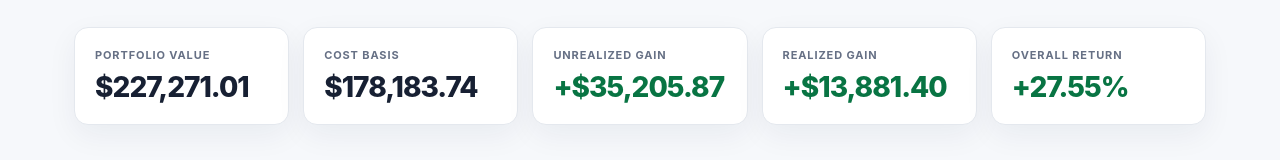
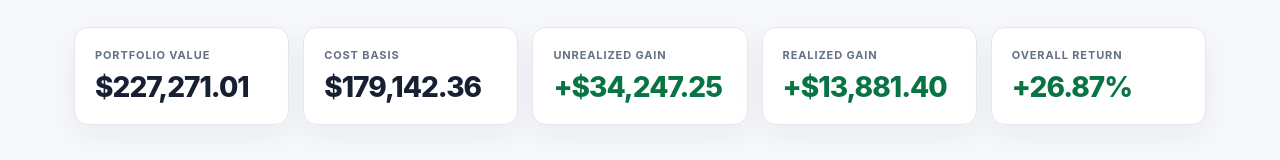
Before and after one commit to tehamicapital-ux/Tehami-Capital, a plain HTML site: page tehami-capital/index.html in a window 1280 px wide. Shown: the part 754-914 px from the top of the page. Drawn offline with Linux system fonts and the light colour scheme.

Commit message:
Update index.html

```diff
--- a/tehami-capital/index.html
+++ b/tehami-capital/index.html
@@ -325,12 +325,12 @@ const holdings = [
   {t:"MCK", n:"McKesson", v:28103.26, r:44.77, g:8690.41},
   {t:"CAH", n:"Cardinal Health", v:28554.56, r:28.27, g:6292.79},
   {t:"HCA", n:"HCA Healthcare", v:21895.88, r:4.33, g:908.56},
-  {t:"WM", n:"Waste Management", v:35225.93, r:16.36, g:4952.74},
+  {t:"WM", n:"Waste Management", v:28407.80, r:16.36, g:3994.12},
   {t:"RSG", n:"Republic Services", v:23524.26, r:21.65, g:4186.18},
   {t:"WCN", n:"Waste Connections", v:22363.42, r:10.40, g:2107.07},
   {t:"WMT", n:"Walmart", v:26553.16, r:33.45, g:6655.37},
-  {t:"TJX", n:"TJX Companies", v:20615.25, r:2.39, g:481.67},
-  {t:"ATD", n:"Alimentation Couche-Tard", v:20435.29, r:4.77, g:931.08},,
+  {t:"TJX", n:"TJX Companies", v:27433.38, r:1.79, g:481.67},
+  {t:"ATD", n:"Alimentation Couche-Tard", v:20435.29, r:4.77, g:931.08},
 ];
 
 const money=n=>n.toLocaleString("en-CA",{
```
